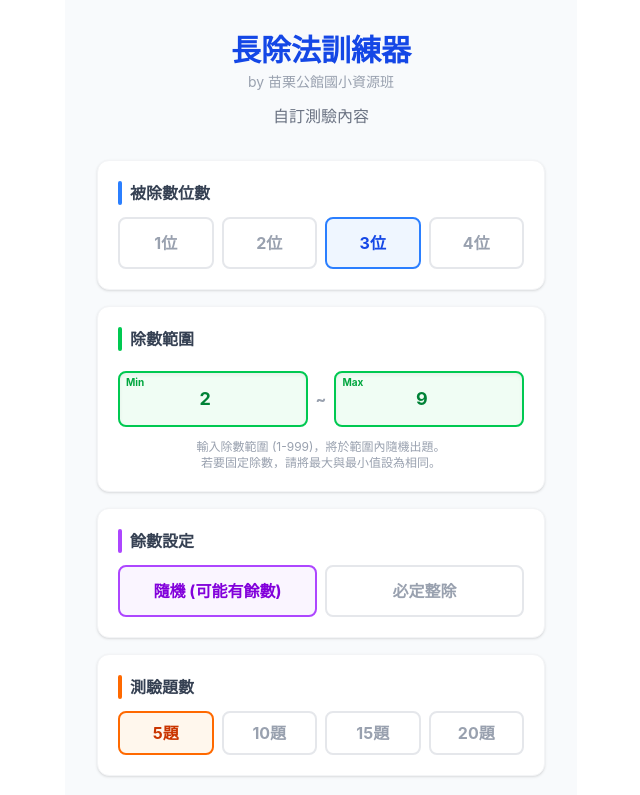
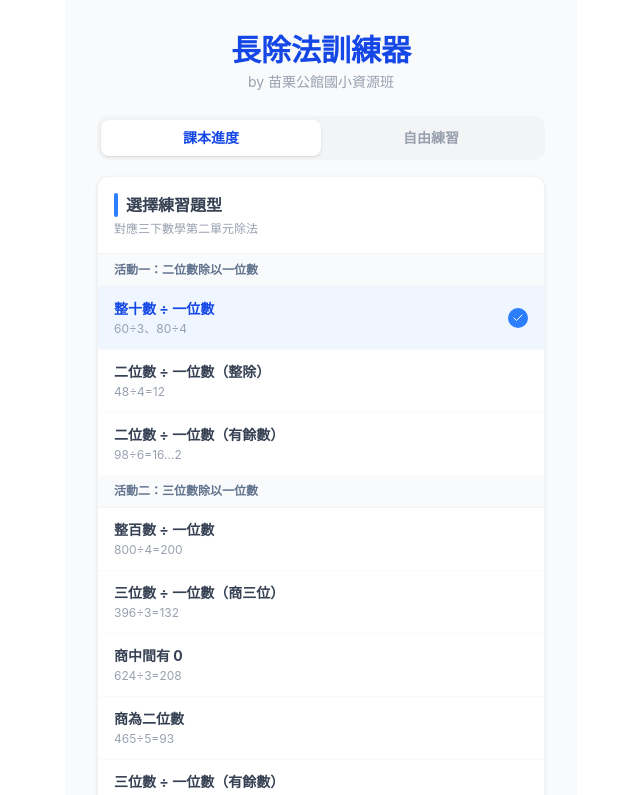
Before and after one commit to wukolo1206/division-trainer, a React (Vite) app: page / in a window 1280 px wide. Shown: the top 795 px of the page, without its empty margins (319-959 px from the left). Built offline with nearby package versions, Linux system fonts and the light colour scheme.

Commit message:
新增課本進度模式：對應三下數學第二單元除法八種題型

```diff
--- a/src/MobileDivisionTrainer.jsx
+++ b/src/MobileDivisionTrainer.jsx
@@ -8,6 +8,18 @@ const MobileDivisionTrainer = () => {
     const [zoomLevel, setZoomLevel] = useState(1.0);
     const [keyboardMode, setKeyboardMode] = useState(false); // 新增：鍵盤模式狀態
 
+    // --- 課本活動定義 ---
+    const TEXTBOOK_ACTIVITIES = [
+        { id: '1-1', label: '整十數 ÷ 一位數',         example: '60÷3、80÷4',    level: '活動一' },
+        { id: '1-2', label: '二位數 ÷ 一位數（整除）', example: '48÷4=12',       level: '活動一' },
+        { id: '1-3', label: '二位數 ÷ 一位數（有餘數）',example: '98÷6=16…2',   level: '活動一' },
+        { id: '2-1', label: '整百數 ÷ 一位數',         example: '800÷4=200',     level: '活動二' },
+        { id: '2-2', label: '三位數 ÷ 一位數（商三位）',example: '396÷3=132',   level: '活動二' },
+        { id: '2-3', label: '商中間有 0',               example: '624÷3=208',    level: '活動二' },
+        { id: '2-4', label: '商為二位數',               example: '465÷5=93',     level: '活動二' },
+        { id: '2-5', label: '三位數 ÷ 一位數（有餘數）',example: '809÷8=101…1', level: '活動二' },
+    ];
+
     // --- 設定選項（從 localStorage 讀取） ---
     const [config, setConfig] = useState(() => {
         try {
@@ -15,6 +27,8 @@ const MobileDivisionTrainer = () => {
             if (saved) {
                 const data = JSON.parse(saved);
                 return {
+                    mode: data.mode || 'textbook',
+                    textbookActivity: data.textbookActivity || '1-1',
                     dividendDigits: data.dividendDigits || [3],
                     forceInteger: data.forceInteger ?? false,
                     totalQuestions: data.totalQuestions || 5,
@@ -24,6 +38,8 @@ const MobileDivisionTrainer = () => {
             }
         } catch (e) {}
         return {
+            mode: 'textbook',
+            textbookActivity: '1-1',
             dividendDigits: [3],
             forceInteger: false,
             totalQuestions: 5,
@@ -58,6 +74,85 @@ const MobileDivisionTrainer = () => {
     const [showHint, setShowHint] = useState(false);
 
     // ==========================================
+    // 課本進度模式：依活動產生題目
+    // ==========================================
+    const generateTextbookProblem = (activity) => {
+        const rnd = (min, max) => Math.floor(Math.random() * (max - min + 1)) + min;
+        let dividend, divisor;
+
+        for (let attempts = 0; attempts < 500; attempts++) {
+            switch (activity) {
+                case '1-1': { // 整十數÷一位數（60÷3=20）
+                    divisor = rnd(2, 9);
+                    const opts = [];
+                    for (let d = 20; d <= 90; d += 10)
+                        if (d % divisor === 0) opts.push(d);
+                    if (opts.length > 0) return { dividend: opts[rnd(0, opts.length - 1)], divisor };
+                    break;
+                }
+                case '1-2': { // 二位數÷一位數（整除，商≥10）
+                    divisor = rnd(2, 9);
+                    const minD = 10 * divisor;
+                    if (minD > 99) break;
+                    const start = Math.ceil(minD / divisor) * divisor;
+                    const end = Math.floor(99 / divisor) * divisor;
+                    if (start > end) break;
+                    dividend = start + rnd(0, Math.floor((end - start) / divisor)) * divisor;
+                    if (Math.floor(dividend / divisor) >= 10) return { dividend, divisor };
+                    break;
+                }
+                case '1-3': { // 二位數÷一位數（有餘數，商≥10）
+                    divisor = rnd(2, 9);
+                    const minD = 10 * divisor;
+                    if (minD > 99) break;
+                    dividend = rnd(minD, 99);
+                    if (dividend % divisor !== 0 && Math.floor(dividend / divisor) >= 10) return { dividend, divisor };
+                    break;
+                }
+                case '2-1': { // 整百數÷一位數（800÷4=200）
+                    divisor = rnd(2, 9);
+                    const opts = [];
+                    for (let h = 1; h <= 9; h++)
+                        if ((h * 100) % divisor === 0) opts.push(h * 100);
+                    if (opts.length > 0) return { dividend: opts[rnd(0, opts.length - 1)], divisor };
+                    break;
+                }
+                case '2-2': { // 三位數÷一位數（商三位，各位非0，整除）
+                    divisor = rnd(2, 9);
+                    const q = rnd(1, 9) * 100 + rnd(1, 9) * 10 + rnd(1, 9);
+                    dividend = q * divisor;
+                    if (dividend >= 100 && dividend <= 999) return { dividend, divisor };
+                    break;
+                }
+                case '2-3': { // 商中間有0（624÷3=208，809÷8=101…1）
+                    divisor = rnd(2, 9);
+                    const q = rnd(1, 9) * 100 + rnd(1, 9); // 格式 X0Y
+                    const remainder = rnd(0, divisor - 1);
+                    dividend = q * divisor + remainder;
+                    if (dividend >= 100 && dividend <= 999) return { dividend, divisor };
+                    break;
+                }
+                case '2-4': { // 百位不夠分，商二位（465÷5=93）
+                    divisor = rnd(2, 9);
+                    const maxH = divisor - 1;
+                    if (maxH < 1) break;
+                    dividend = rnd(1, maxH) * 100 + rnd(0, 99);
+                    if (dividend >= 100 && dividend <= 999 && Math.floor(dividend / divisor) >= 10) return { dividend, divisor };
+                    break;
+                }
+                case '2-5': { // 三位數÷一位數（有餘數）
+                    divisor = rnd(2, 9);
+                    dividend = rnd(100, 999);
+                    if (dividend % divisor !== 0) return { dividend, divisor };
+                    break;
+                }
+                default: break;
+            }
+        }
+        return { dividend: 396, divisor: 3 }; // 保底
+    };
+
+    // ==========================================
     // 核心邏輯：產生題目
     // ==========================================
     const generateProblem = (customQueue = null) => {
@@ -77,7 +172,15 @@ const MobileDivisionTrainer = () => {
             return;
         }
 
-        // --- 一般模式 ---
+        // --- 課本進度模式 ---
+        if (config.mode === 'textbook') {
+            const { dividend: nd, divisor: ns } = generateTextbookProblem(config.textbookActivity);
+            setDivisor(ns);
+            setDividend(nd);
+            return;
+        }
+
+        // --- 自由練習模式 ---
         let newDivisor;
         let minDiv = parseInt(config.customDivisorMin);
         let maxDiv = parseInt(config.customDivisorMax);
@@ -175,6 +278,7 @@ const MobileDivisionTrainer = () => {
     };
 
     const startGame = () => {
+        if (config.mode === 'free') {
             if (config.dividendDigits.length === 0) {
                 setErrorModal({ show: true, message: "請至少選擇一種被除數位數！" });
                 return;
@@ -195,20 +299,17 @@ const MobileDivisionTrainer = () => {
                 setErrorModal({ show: true, message: "除數請勿超過 999！" });
                 return;
             }
-
             const invalidDigits = [];
             config.dividendDigits.forEach(digit => {
                 const maxValOfDigit = Math.pow(10, digit) - 1;
-            if (maxValOfDigit < minDiv) {
-                invalidDigits.push(`${digit}位`);
-            }
+                if (maxValOfDigit < minDiv) invalidDigits.push(`${digit}位`);
             });
-
             if (invalidDigits.length > 0) {
                 invalidDigits.sort();
                 const msg = `由於除數最小為 ${minDiv}，被除數不能是 ${invalidDigits.join('、')} (數值過小)，請重新選擇被除數位數。`;
                 setErrorModal({ show: true, message: msg });
                 return;
+            }
         }
 
         setProgress({ current: 1, total: config.totalQuestions, score: 0 });
@@ -372,16 +473,72 @@ const MobileDivisionTrainer = () => {
     };
 
     const renderSettings = () => {
+        const levels = ['活動一', '活動二'];
         return (
             <div className="flex flex-col h-full bg-slate-50 overflow-auto p-4 sm:p-8 max-w-lg mx-auto w-full relative">
                 {renderErrorModal()}
 
-                <div className="mb-8 text-center">
+                <div className="mb-6 text-center">
                     <h1 className="text-3xl font-bold text-blue-700 mb-1">長除法訓練器</h1>
-                    <div className="text-sm text-gray-400 mb-3"> by 苗栗公館國小資源班</div>
-                    <p className="text-gray-500">自訂測驗內容</p>
+                    <div className="text-sm text-gray-400"> by 苗栗公館國小資源班</div>
                 </div>
 
+                {/* 模式切換 */}
+                <div className="flex bg-gray-100 rounded-xl p-1 mb-4">
+                    <button
+                        onClick={() => setConfig(prev => ({ ...prev, mode: 'textbook' }))}
+                        className={`flex-1 py-2 rounded-lg font-bold text-sm transition-all ${config.mode === 'textbook' ? 'bg-white text-blue-700 shadow' : 'text-gray-400'}`}
+                    >
+                        課本進度
+                    </button>
+                    <button
+                        onClick={() => setConfig(prev => ({ ...prev, mode: 'free' }))}
+                        className={`flex-1 py-2 rounded-lg font-bold text-sm transition-all ${config.mode === 'free' ? 'bg-white text-blue-700 shadow' : 'text-gray-400'}`}
+                    >
+                        自由練習
+                    </button>
+                </div>
+
+                {/* 課本進度模式 */}
+                {config.mode === 'textbook' && (
+                    <div className="bg-white rounded-xl shadow-sm border border-gray-100 mb-4 overflow-hidden">
+                        <div className="p-4 border-b border-gray-100">
+                            <h2 className="font-bold text-gray-700 flex items-center gap-2">
+                                <span className="w-1 h-6 bg-blue-500 rounded-full"></span>
+                                選擇練習題型
+                            </h2>
+                            <p className="text-xs text-gray-400 mt-1">對應三下數學第二單元除法</p>
+                        </div>
+                        {levels.map(level => (
+                            <div key={level}>
+                                <div className="px-4 py-2 bg-slate-50 text-xs font-bold text-slate-500 border-b border-gray-100">
+                                    {level}：{level === '活動一' ? '二位數除以一位數' : '三位數除以一位數'}
+                                </div>
+                                {TEXTBOOK_ACTIVITIES.filter(a => a.level === level).map((act, idx, arr) => (
+                                    <button
+                                        key={act.id}
+                                        onClick={() => setConfig(prev => ({ ...prev, textbookActivity: act.id }))}
+                                        className={`w-full flex items-center justify-between px-4 py-3 transition-colors ${idx < arr.length - 1 ? 'border-b border-gray-50' : ''} ${config.textbookActivity === act.id ? 'bg-blue-50' : 'hover:bg-slate-50'}`}
+                                    >
+                                        <div className="text-left">
+                                            <div className={`font-bold text-sm ${config.textbookActivity === act.id ? 'text-blue-700' : 'text-gray-700'}`}>{act.label}</div>
+                                            <div className="text-xs text-gray-400 mt-0.5">{act.example}</div>
+                                        </div>
+                                        {config.textbookActivity === act.id && (
+                                            <div className="w-5 h-5 bg-blue-500 rounded-full flex items-center justify-center shrink-0 ml-2">
+                                                <Check size={12} className="text-white" />
+                                            </div>
+                                        )}
+                                    </button>
+                                ))}
+                            </div>
+                        ))}
+                    </div>
+                )}
+
+                {/* 自由練習模式 */}
+                {config.mode === 'free' && (
+                    <>
                         <div className="bg-white rounded-xl shadow-sm p-5 mb-4 border border-gray-100">
                             <h2 className="font-bold text-gray-700 mb-3 flex items-center gap-2">
                                 <span className="w-1 h-6 bg-blue-500 rounded-full"></span> 被除數位數
@@ -391,10 +548,7 @@ const MobileDivisionTrainer = () => {
                                     <button
                                         key={digit}
                                         onClick={() => toggleDividendDigit(digit)}
-                                className={`flex-1 py-3 rounded-lg border-2 font-bold transition-all
-                        ${config.dividendDigits.includes(digit)
-                                        ? 'border-blue-500 bg-blue-50 text-blue-700'
-                                        : 'border-gray-200 text-gray-400 hover:border-gray-300'}`}
+                                        className={`flex-1 py-3 rounded-lg border-2 font-bold transition-all ${config.dividendDigits.includes(digit) ? 'border-blue-500 bg-blue-50 text-blue-700' : 'border-gray-200 text-gray-400 hover:border-gray-300'}`}
                                     >
                                         {digit}位
                                     </button>
@@ -402,56 +556,27 @@ const MobileDivisionTrainer = () => {
                             </div>
                         </div>
 
-                <div className="bg-white rounded-xl shadow-sm p-5 mb-4 border border-gray-100 transition-all duration-300">
+                        <div className="bg-white rounded-xl shadow-sm p-5 mb-4 border border-gray-100">
                             <h2 className="font-bold text-gray-700 mb-3 flex items-center gap-2">
                                 <span className="w-1 h-6 bg-green-500 rounded-full"></span> 除數範圍
                             </h2>
-
-                    <div className="relative pt-2">
                             <div className="flex items-center gap-2">
                                 <div className="relative flex-1">
-                                <input
-                                    type="number"
-                                    min="1"
-                                    max="999"
-                                    placeholder="最小"
-                                    value={config.customDivisorMin}
-                                    onChange={(e) => {
-                                        const val = e.target.value;
-                                        if (val === '' || val.length <= 3) {
-                                            setConfig(prev => ({ ...prev, customDivisorMin: val }));
-                                        }
-                                    }}
-                                    className="w-full p-3 rounded-lg border-2 border-green-500 bg-green-50 text-green-700 text-center text-lg font-bold outline-none shadow-inner transition-all focus:ring-2 focus:ring-green-200"
-                                />
+                                    <input type="number" min="1" max="999" placeholder="最小" value={config.customDivisorMin}
+                                        onChange={(e) => { const v = e.target.value; if (v === '' || v.length <= 3) setConfig(prev => ({ ...prev, customDivisorMin: v })); }}
+                                        className="w-full p-3 rounded-lg border-2 border-green-500 bg-green-50 text-green-700 text-center text-lg font-bold outline-none" />
                                     <span className="absolute top-1 left-2 text-[10px] text-green-600 font-bold">Min</span>
                                 </div>
-
                                 <span className="text-gray-400 font-bold">~</span>
-
                                 <div className="relative flex-1">
-                                <input
-                                    type="number"
-                                    min="1"
-                                    max="999"
-                                    placeholder="最大"
-                                    value={config.customDivisorMax}
-                                    onChange={(e) => {
-                                        const val = e.target.value;
-                                        if (val === '' || val.length <= 3) {
-                                            setConfig(prev => ({ ...prev, customDivisorMax: val }));
-                                        }
-                                    }}
-                                    className="w-full p-3 rounded-lg border-2 border-green-500 bg-green-50 text-green-700 text-center text-lg font-bold outline-none shadow-inner transition-all focus:ring-2 focus:ring-green-200"
-                                />
+                                    <input type="number" min="1" max="999" placeholder="最大" value={config.customDivisorMax}
+                                        onChange={(e) => { const v = e.target.value; if (v === '' || v.length <= 3) setConfig(prev => ({ ...prev, customDivisorMax: v })); }}
+                                        className="w-full p-3 rounded-lg border-2 border-green-500 bg-green-50 text-green-700 text-center text-lg font-bold outline-none" />
                                     <span className="absolute top-1 left-2 text-[10px] text-green-600 font-bold">Max</span>
                                 </div>
                             </div>
-                    </div>
-
                             <p className="text-xs text-gray-400 mt-3 text-center">
-                        輸入除數範圍 (1-999)，將於範圍內隨機出題。<br />
-                        若要固定除數，請將最大與最小值設為相同。
+                                輸入除數範圍 (1-999)，若要固定除數請將最大最小設為相同。
                             </p>
                         </div>
 
@@ -460,55 +585,40 @@ const MobileDivisionTrainer = () => {
                                 <span className="w-1 h-6 bg-purple-500 rounded-full"></span> 餘數設定
                             </h2>
                             <div className="flex gap-2">
-                        <button
-                            onClick={() => setConfig(prev => ({ ...prev, forceInteger: false }))}
-                            className={`flex-1 py-3 rounded-lg border-2 font-bold transition-all
-                    ${!config.forceInteger
-                                    ? 'border-purple-500 bg-purple-50 text-purple-700'
-                                    : 'border-gray-200 text-gray-400'}`}
-                        >
+                                <button onClick={() => setConfig(prev => ({ ...prev, forceInteger: false }))}
+                                    className={`flex-1 py-3 rounded-lg border-2 font-bold transition-all ${!config.forceInteger ? 'border-purple-500 bg-purple-50 text-purple-700' : 'border-gray-200 text-gray-400'}`}>
                                     隨機 (可能有餘數)
                                 </button>
-                        <button
-                            onClick={() => setConfig(prev => ({ ...prev, forceInteger: true }))}
-                            className={`flex-1 py-3 rounded-lg border-2 font-bold transition-all
-                    ${config.forceInteger
-                                    ? 'border-purple-500 bg-purple-50 text-purple-700'
-                                    : 'border-gray-200 text-gray-400'}`}
-                        >
+                                <button onClick={() => setConfig(prev => ({ ...prev, forceInteger: true }))}
+                                    className={`flex-1 py-3 rounded-lg border-2 font-bold transition-all ${config.forceInteger ? 'border-purple-500 bg-purple-50 text-purple-700' : 'border-gray-200 text-gray-400'}`}>
                                     必定整除
                                 </button>
                             </div>
                         </div>
+                    </>
+                )}
 
-                <div className="bg-white rounded-xl shadow-sm p-5 mb-8 border border-gray-100">
+                {/* 測驗題數（兩個模式都顯示） */}
+                <div className="bg-white rounded-xl shadow-sm p-5 mb-6 border border-gray-100">
                     <h2 className="font-bold text-gray-700 mb-3 flex items-center gap-2">
                         <span className="w-1 h-6 bg-orange-500 rounded-full"></span> 測驗題數
                     </h2>
                     <div className="flex gap-2">
                         {[5, 10, 15, 20].map(count => (
-                            <button
-                                key={count}
-                                onClick={() => setConfig(prev => ({ ...prev, totalQuestions: count }))}
-                                className={`flex-1 py-2 rounded-lg border-2 font-bold transition-all
-                        ${config.totalQuestions === count
-                                        ? 'border-orange-500 bg-orange-50 text-orange-700'
-                                        : 'border-gray-200 text-gray-400'}`}
-                            >
+                            <button key={count} onClick={() => setConfig(prev => ({ ...prev, totalQuestions: count }))}
+                                className={`flex-1 py-2 rounded-lg border-2 font-bold transition-all ${config.totalQuestions === count ? 'border-orange-500 bg-orange-50 text-orange-700' : 'border-gray-200 text-gray-400'}`}>
                                 {count}題
                             </button>
                         ))}
                     </div>
                 </div>
 
-                <button
-                    onClick={startGame}
-                    className="w-full py-4 bg-blue-600 hover:bg-blue-700 text-white text-xl font-bold rounded-xl shadow-lg transform active:scale-95 transition-all flex items-center justify-center gap-2"
-                >
+                <button onClick={startGame}
+                    className="w-full py-4 bg-blue-600 hover:bg-blue-700 text-white text-xl font-bold rounded-xl shadow-lg transform active:scale-95 transition-all flex items-center justify-center gap-2">
                     <Play fill="currentColor" /> 開始測驗
                 </button>
             </div>
-        )
+        );
     };
 
     const renderSummary = () => {
```
Lines whose indentation alone changed are shown as unchanged.
